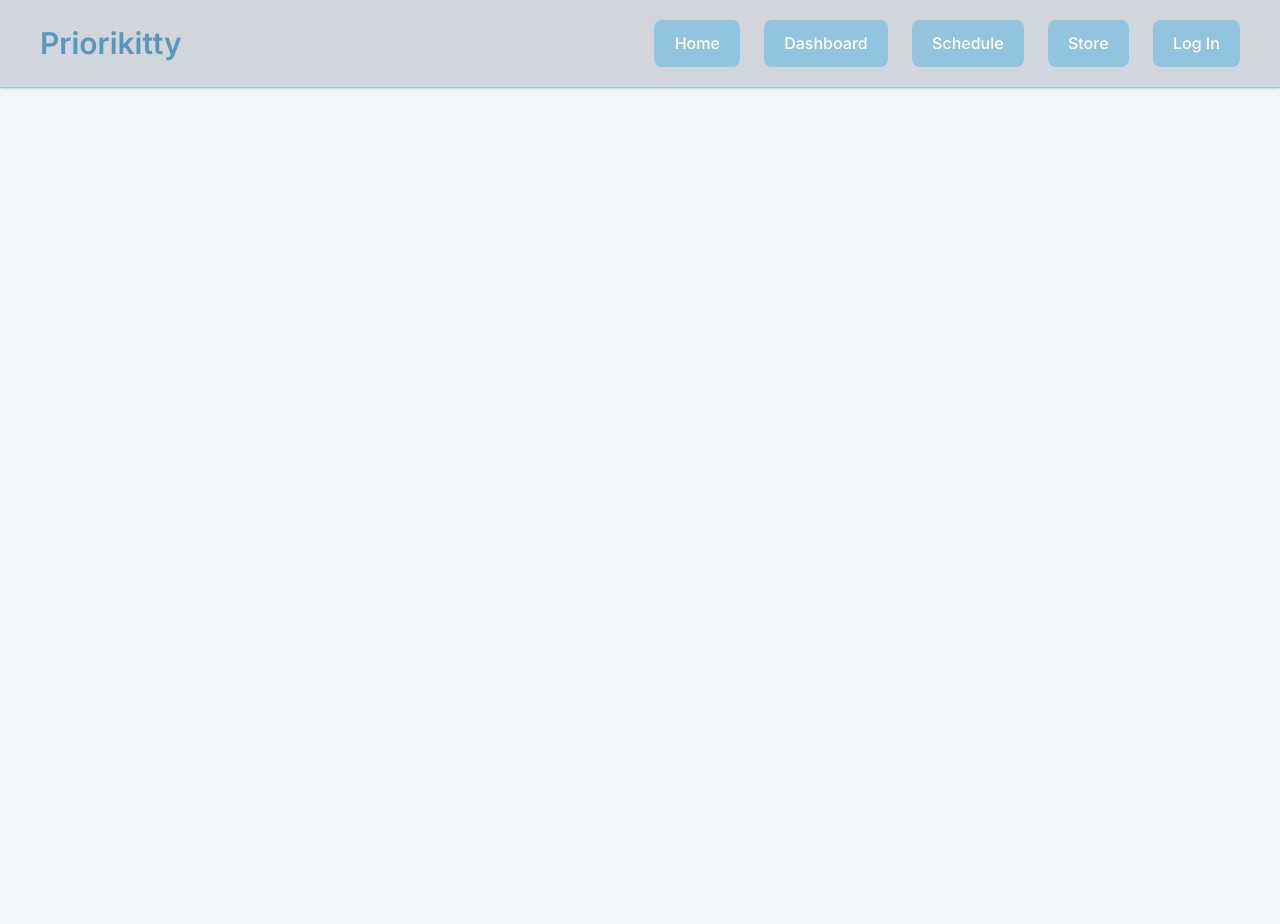
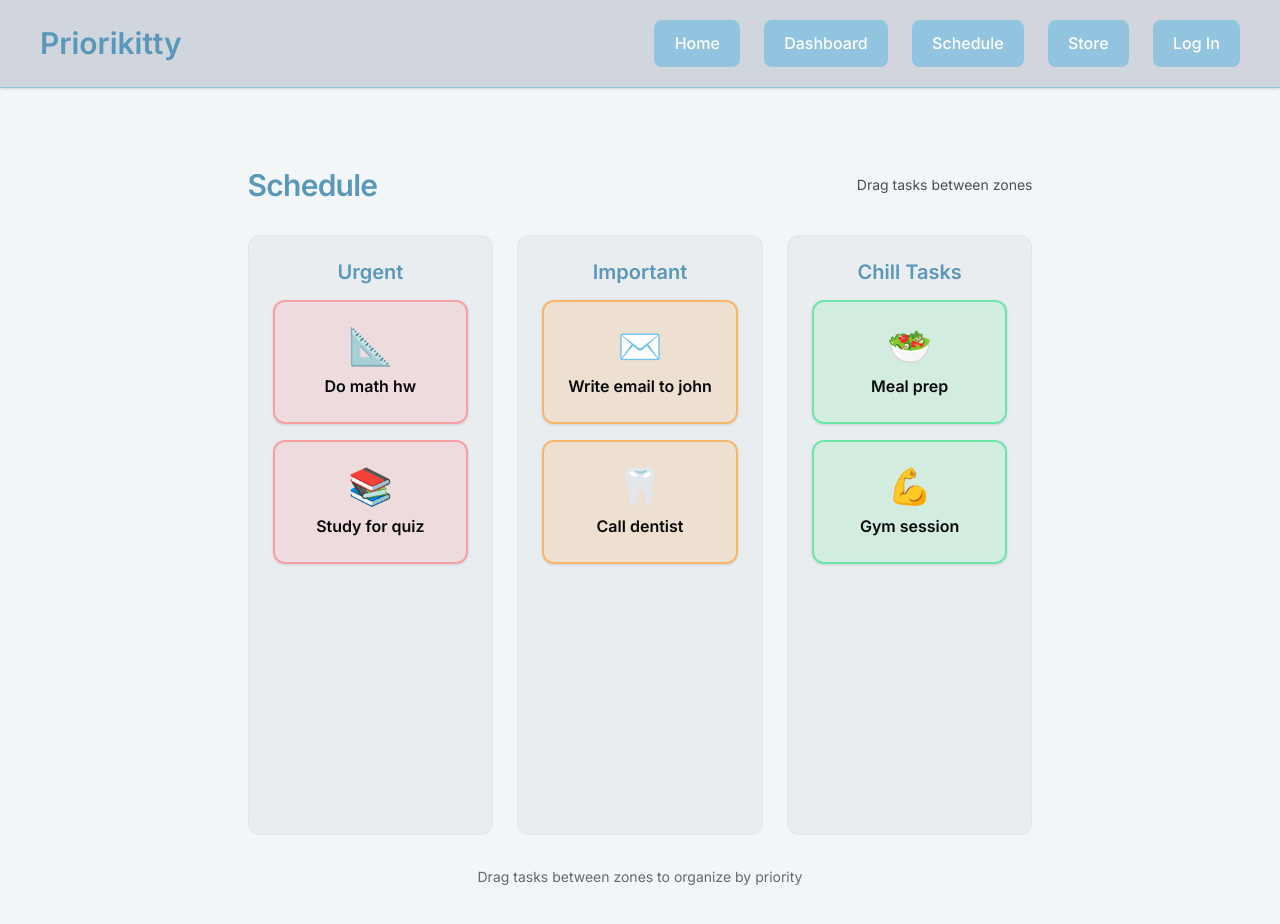
Before and after one commit to eggoil166/divhaks, a React (Vite) app in the folder my-app/: page /schedule in a window 1280 px wide. Shown: the top 924 px of the page. Before the commit the page ends 800 px from the top, so only its background shows below. Built offline with nearby package versions, Linux system fonts and the light colour scheme; no server answers.

Commit message:
working 'schedule'

```diff
--- a/my-app/package.json
+++ b/my-app/package.json
@@ -30,8 +30,8 @@
   },
   "dependencies": {
     "@auth0/auth0-react": "^2.5.0",
+    "@google/generative-ai": "^0.24.1",
     "@tailwindcss/vite": "^4.1.14",
-    "@google/generative-ai": "^0.24.1",
     "dotenv": "^17.2.3",
     "framer-motion": "^12.23.22",
     "once": "^1.4.0",
--- a/my-app/src/App.tsx
+++ b/my-app/src/App.tsx
@@ -7,6 +7,7 @@ import Header from "./components/Header";
 import HomeBottom from "./components/HomeBottom";
 import Dashboard from "./components/Dashboard";
 import Store from "./components/Store";
+import Schedule from "./components/Schedule";
 import { LoginButton } from "./components/LoginButton";
 import { LogoutButton } from "./components/LogoutButton";
 
@@ -55,6 +56,7 @@ export default function App() {
           />
           <Route path="/dashboard" element={<Dashboard />} />
           <Route path="/store" element={<Store />} />
+           <Route path="/schedule" element={<Schedule />} />
         </Routes>
       </div>
     </Auth0Provider>
--- a/my-app/src/components/Header.tsx
+++ b/my-app/src/components/Header.tsx
@@ -36,7 +36,7 @@ const Header: React.FC = () => {
             Dashboard
           </button>
           <button
-            onClick={() => navigate("/call")}
+            onClick={() => navigate("/schedule")}
             className="bg-[var(--secondary)] hover:bg-[var(--accent)] text-white px-4 py-2 rounded-md transition-all transform hover:scale-105 active:scale-95 font-semibold text-sm"
           >
             Schedule
--- /dev/null
+++ b/my-app/src/components/Schedule.tsx
@@ -0,0 +1,134 @@
+import React, { useState, DragEvent } from "react";
+
+type ZoneId = "urgent" | "important" | "chill";
+
+interface Task {
+  id: number;
+  title: string;
+  emoji: string;
+  zone: ZoneId;
+}
+
+interface Zone {
+  id: ZoneId;
+  name: string;
+  bg: string;
+  border: string;
+}
+
+const mockTasks: Task[] = [
+  { id: 1, title: "Do math hw", emoji: "📐", zone: "urgent" },
+  { id: 2, title: "Write email to john", emoji: "✉️", zone: "important" },
+  { id: 3, title: "Study for quiz", emoji: "📚", zone: "urgent" },
+  { id: 4, title: "Call dentist", emoji: "🦷", zone: "important" },
+  { id: 5, title: "Meal prep", emoji: "🥗", zone: "chill" },
+  { id: 6, title: "Gym session", emoji: "💪", zone: "chill" },
+];
+
+const encouragements = [
+  "This looks balanced!",
+  "Nice focus setup!",
+  "Love the organization!",
+  "You've got this!",
+  "Great prioritization!",
+  "Looking good!",
+];
+
+const zones: Zone[] = [
+  { id: "urgent", name: "Urgent", bg: "bg-red-200/40", border: "border-red-400/50" },
+  { id: "important", name: "Important", bg: "bg-orange-200/40", border: "border-orange-400/50" },
+  { id: "chill", name: "Chill Tasks", bg: "bg-green-200/40", border: "border-green-400/50" },
+];
+
+export default function Schedule(): JSX.Element {
+  const [tasks, setTasks] = useState<Task[]>(mockTasks);
+  const [draggedTask, setDraggedTask] = useState<Task | null>(null);
+  const [encouragement, setEncouragement] = useState<string>("");
+  const [showEncouragement, setShowEncouragement] = useState<boolean>(false);
+
+  const handleDragStart = (e: DragEvent<HTMLDivElement>, task: Task) => {
+    setDraggedTask(task);
+    e.dataTransfer.effectAllowed = "move";
+  };
+
+  const handleDragOver = (e: DragEvent<HTMLDivElement>) => {
+    e.preventDefault();
+    e.dataTransfer.dropEffect = "move";
+  };
+
+  const handleDrop = (e: DragEvent<HTMLDivElement>, newZone: ZoneId) => {
+    e.preventDefault();
+    if (!draggedTask) return;
+
+    const updatedTasks = tasks.map((task) =>
+      task.id === draggedTask.id ? { ...task, zone: newZone } : task
+    );
+    setTasks(updatedTasks);
+
+    // Show random encouragement
+    const randomMsg = encouragements[Math.floor(Math.random() * encouragements.length)];
+    setEncouragement(randomMsg);
+    setShowEncouragement(true);
+    setTimeout(() => setShowEncouragement(false), 2500);
+
+    setDraggedTask(null);
+  };
+
+  const getTasksByZone = (zoneId: ZoneId) => tasks.filter((task) => task.zone === zoneId);
+
+  return (
+    <div className="min-h-screen w-full bg-[var(--background)] text-[var(--text)] pt-28 pb-10 px-6 lg:px-10">
+      <div className="mb-8 flex items-center justify-between">
+        <h2 className="text-3xl font-bold tracking-tight">Schedule</h2>
+        <div className="text-sm opacity-70">Drag tasks between zones</div>
+      </div>
+
+      {/* Encouragement notification */}
+      <div
+        className={`fixed top-24 left-1/2 transform -translate-x-1/2 transition-all duration-300 z-50 ${
+          showEncouragement
+            ? "opacity-100 translate-y-0"
+            : "opacity-0 -translate-y-4 pointer-events-none"
+        }`}
+      >
+        <div className="bg-gradient-to-r from-[var(--primary)] via-[var(--secondary)] to-[var(--accent)] text-white px-6 py-3 rounded-full shadow-lg font-semibold">
+          {encouragement}
+        </div>
+      </div>
+
+      {/* Three-column task board */}
+      <div className="grid grid-cols-1 lg:grid-cols-3 gap-6">
+        {zones.map((zone) => (
+          <div
+            key={zone.id}
+            onDragOver={handleDragOver}
+            onDrop={(e) => handleDrop(e, zone.id)}
+            className="rounded-xl bg-gray-400/10 backdrop-blur border border-gray-300/30 p-6 min-h-[600px]"
+          >
+            <h3 className="text-xl font-bold mb-4 text-center">{zone.name}</h3>
+            <div className="space-y-4">
+              {getTasksByZone(zone.id).map((task) => (
+                <div
+                  key={task.id}
+                  draggable
+                  onDragStart={(e) => handleDragStart(e, task)}
+                  className={`rounded-xl ${zone.bg} backdrop-blur border-2 ${zone.border} shadow-sm hover:shadow-lg transition-all cursor-move p-6 flex flex-col items-center justify-center text-center ${
+                    draggedTask?.id === task.id ? "opacity-50 scale-95" : "opacity-100 scale-100"
+                  }`}
+                >
+                  <div className="text-4xl mb-2">{task.emoji}</div>
+                  <div className="text-base font-semibold text-[var(--text)]">{task.title}</div>
+                </div>
+              ))}
+            </div>
+          </div>
+        ))}
+      </div>
+
+      {/* Instructions */}
+      <div className="mt-8 text-center text-sm opacity-60">
+        <p>Drag tasks between zones to organize by priority</p>
+      </div>
+    </div>
+  );
+}
```
Also changed, not shown: 1 other file (tests, documents, lock files or other folders).
